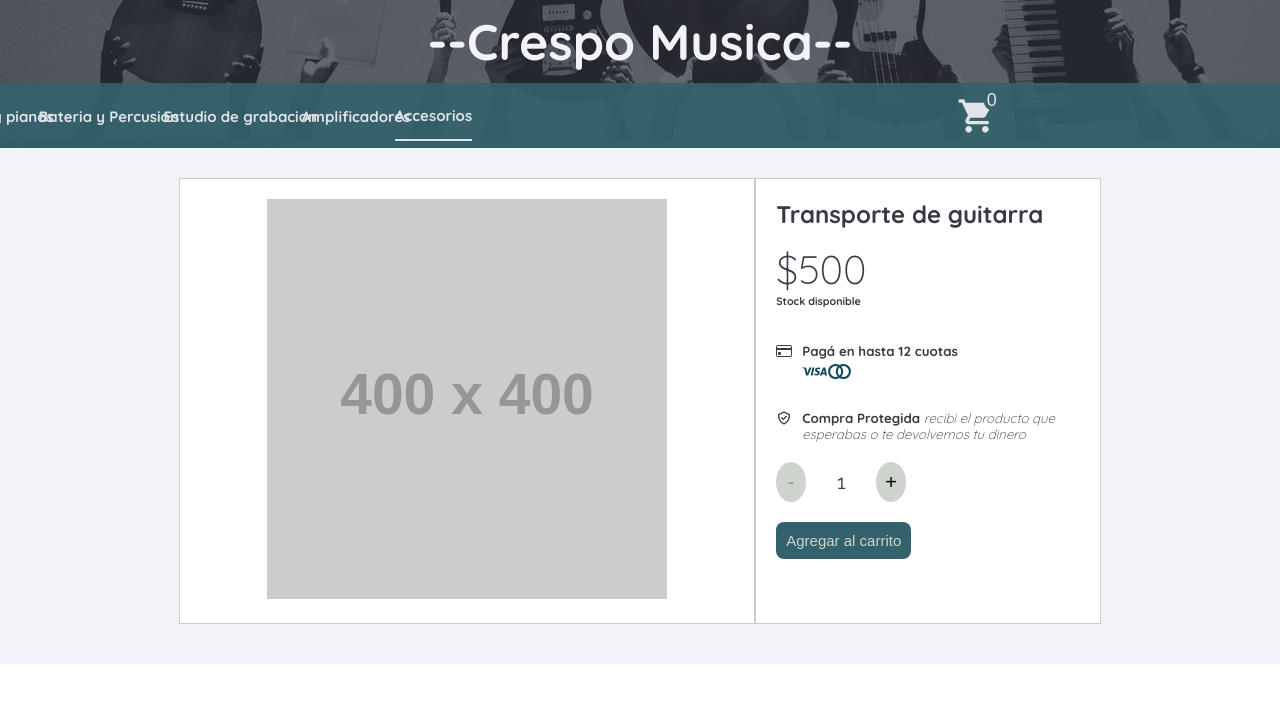
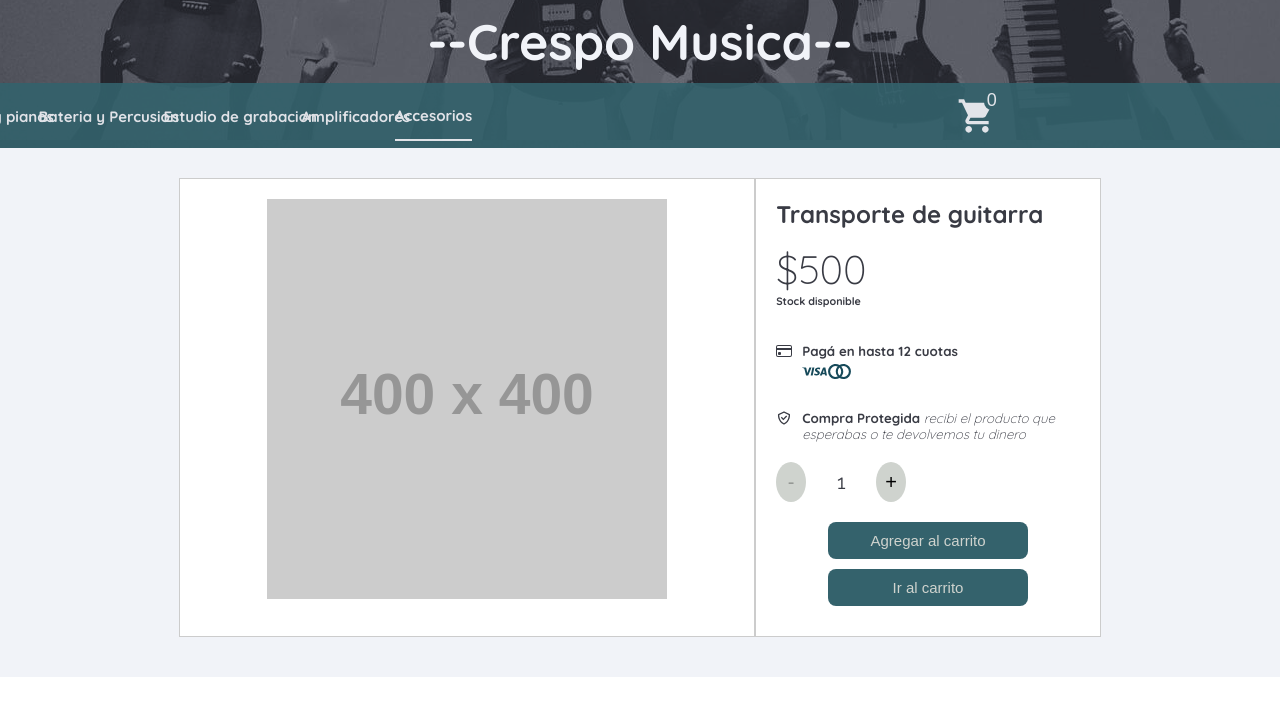
Before and after one commit to GastonLell/coder-tienda, a React (Create React App) app: page /accesorio/13 in a window 1280 px wide. Shown: the top 716 px of the page. Built offline with nearby package versions, Linux system fonts and the light colour scheme.

Commit message:
redireccionamiento a cart

```diff
--- a/src/App.js
+++ b/src/App.js
@@ -3,11 +3,11 @@ import Navbar from './components/global/Navbar/Navbar';
 import Home from './components/containers/Home/Home';
 import ItemListContainer from './components/global/ItemListContainer/ItemListContainer';
 import DetailContainer from './components/Detail/DetailContainer';
+import CartContainer from './components/global/Cart/CartContainer';
 import {BrowserRouter, Route, Switch} from 'react-router-dom';
 
 function App() {
   return (
-
       <div className="App">
         <BrowserRouter>
         <Navbar/>
@@ -21,6 +21,9 @@ function App() {
           <Route exact path="/:category/:idProducto">
             <DetailContainer/>
           </Route>
+          <Route exact path="/cart">
+            <CartContainer/>
+          </Route>
         </Switch>
       </BrowserRouter>
 
--- a/src/assets/imagenes/aProductos.js
+++ b/src/assets/imagenes/aProductos.js
@@ -61,7 +61,7 @@ let aProductos = [
         precioProducto: 80000,
         imagenProducto: null,
         detalleProducto: "Este seria el detalle del producto",
-        stock: 5,
+        stock: 0,
         categoria: "teclados",
         destacado: true
 
--- a/src/components/Detail/DetailContainer.jsx
+++ b/src/components/Detail/DetailContainer.jsx
@@ -1,12 +1,19 @@
 import ProductDetail from './ProductDetail';
 import aProducos from '../../assets/imagenes/aProductos';
 import { useEffect, useState } from 'react';
-import {useParams} from 'react-router-dom';
+import {useParams, useHistory} from 'react-router-dom';
 
 const DetailContainer = () => {
+
     const {idProducto} = useParams();
 
     const [item, setItem] = useState([]);
+
+    const history = useHistory();
+
+    const handleRedirect = () => {
+        history.push("/card")
+    }
 
     const getItems = new Promise((resolve, reject) => {
         if(!!aProducos){
@@ -27,7 +34,10 @@ const DetailContainer = () => {
     }, [item])
 
     return (
-        <ProductDetail item={item} />
+        <ProductDetail
+            item={item}
+            handleRedirect={handleRedirect}
+        />
     )
 }
 export default DetailContainer;
--- a/src/components/Detail/ProductDetail.jsx
+++ b/src/components/Detail/ProductDetail.jsx
@@ -6,7 +6,7 @@ import {RiMastercardLine} from 'react-icons/ri';
 import {BiCheckShield} from 'react-icons/bi';
 
 
-const ProductDetail = ({item}) => {
+const ProductDetail = ({item, handleRedirect}) => {
     return (
         <DetailStyle>
             <div className="slide-img">
@@ -35,7 +35,10 @@ const ProductDetail = ({item}) => {
                     <h5>Compra Protegida <i>recibi el producto que esperabas o te devolvemos tu dinero</i></h5>
                 </div>
 
-                <CountContainer stock={item.stock} />
+                <CountContainer
+                stock={item.stock}
+                handleRedirect={handleRedirect}
+                />
             </div>
         </DetailStyle>
     )
--- /dev/null
+++ b/src/components/global/Cart/Cart.jsx
@@ -0,0 +1,7 @@
+
+const Cart = () => {
+    return (
+        <h1>Hola soy la cart</h1>
+    )
+}
+export default Cart;
--- /dev/null
+++ b/src/components/global/Cart/CartContainer.jsx
@@ -0,0 +1,9 @@
+import Cart from './Cart';
+
+const CartContainer = () => {
+
+    return (
+        <Cart/>
+    )
+}
+export default CartContainer;
--- a/src/components/global/CountAndCart/AddToCart.jsx
+++ b/src/components/global/CountAndCart/AddToCart.jsx
@@ -1,12 +1,16 @@
 import {AddCartStyle} from './CountStyled';
-import { MdShoppingCart } from "react-icons/md";
 
-const AddToCart = ({handleClickCart}) => {
+const AddToCart = ({handleClickCart, handleRedirect}) => {
 
     return (
+        <>
         <AddCartStyle onClick={handleClickCart} >
             Agregar al carrito
         </AddCartStyle>
+        <AddCartStyle onClick={handleRedirect}>
+            Ir al carrito
+        </AddCartStyle>
+        </>
     )
 }
 export default AddToCart;
--- a/src/components/global/CountAndCart/CountContainer.jsx
+++ b/src/components/global/CountAndCart/CountContainer.jsx
@@ -2,9 +2,8 @@ import {useState} from 'react';
 import Count from './Count';
 import AddToCart from './AddToCart';
 import {AlertMessageStyle} from './CountStyled';
-
 // componente con la logica de Count y AddToCart
-const CountContainer = ({stock}) => {
+const CountContainer = ({stock, handleRedirect}) => {
 
     //estado del contador
     const [count, setCount] = useState(1);
@@ -19,13 +18,21 @@ const CountContainer = ({stock}) => {
 
     //aparece mensaje de agregar al al carrito
     const handleClickCart = () => {
-        setMessage({
-            text: count === 1 ? `Agregaste ${count} producto al carrito` : `Agregaste ${count} productos al carrito`,
-            messageColor: '#528852'
-        })
+        if(stock > 0){
+            setMessage({
+                text: count === 1 ? `Agregaste ${count} producto al carrito` : `Agregaste ${count} productos al carrito`,
+                messageColor: '#528852'
+            })
+        } else {
+            setMessage({
+                text: "No hay stock disponible",
+                messageColor: '#885252'
+            })
+        }
         // setTime para que desaparezca mensaje en 10 seg
         setTimeout(() => setMessage({}), 10000)
     }
+
 
     return(
         <>
@@ -37,7 +44,7 @@ const CountContainer = ({stock}) => {
             >
             </Count>
 
-            <AddToCart handleClickCart={handleClickCart} />
+            <AddToCart handleClickCart={handleClickCart} handleRedirect={handleRedirect} />
 
             { // si existe un mensaje se muestra
                 message.text &&
@@ -45,7 +52,6 @@ const CountContainer = ({stock}) => {
                         {message.text}
                     </AlertMessageStyle>
             }
-
         </>
     )
 }
--- a/src/components/global/CountAndCart/CountStyled.jsx
+++ b/src/components/global/CountAndCart/CountStyled.jsx
@@ -25,6 +25,8 @@ export const CountStyle = styled.div`
     }
 `
 export const AddCartStyle = styled.button`
+    min-width: 200px;
+    display: block;
     cursor: pointer;
     padding: 10px;
     border: none;
@@ -33,6 +35,7 @@ export const AddCartStyle = styled.button`
     font-size: 15px;
     background-color: ${Colores.colorDos};
     color: ${Colores.colorCuatro};
+    margin: 10px auto;
 
     &:hover{
         opacity: 0.8;
--- a/src/components/global/ItemListContainer/ItemListContainer.jsx
+++ b/src/components/global/ItemListContainer/ItemListContainer.jsx
@@ -1,4 +1,5 @@
 import ItemList from './ItemList';
+import Loading from './../Loading/Loading';
 import {useState, useEffect} from 'react';
 import aProductos from '../../../assets/imagenes/aProductos';
 import {useParams} from 'react-router-dom';
@@ -41,7 +42,7 @@ const ItemListContainer = () => {
                 <ItemList
                     categoria={!!category ? `Productos de ${category}` : "Productos destacados"}
                     productos={productos} /> :
-                <p>Cargando productos...</p>
+                <Loading/>
             }
         </>
     )
--- /dev/null
+++ b/src/components/global/Loading/Loading.jsx
@@ -0,0 +1,31 @@
+import styled from 'styled-components';
+import {Colores} from '../../utils/Constants';
+
+const Spinner = styled.div`
+    margin: 10px auto;
+    border: 4px solid rgba(0,0,0, .1);
+    width: 36px;
+    height: 36px;
+    border-radius: 50%;
+    border-left-color: ${Colores.colorDos};
+    background: white;
+    animation: spin 1s linear infinite;
+
+    @keyframes spin {
+        0%{
+            transform: rotate(0deg);
+        }
+        100%{
+            transform: rotate(360deg)
+        }
+    }
+
+`
+
+const Loading = () => {
+
+    return (
+        <Spinner/>
+    )
+}
+export default Loading;
```
Also changed, not shown: 1 other file (tests, documents, lock files or other folders).
